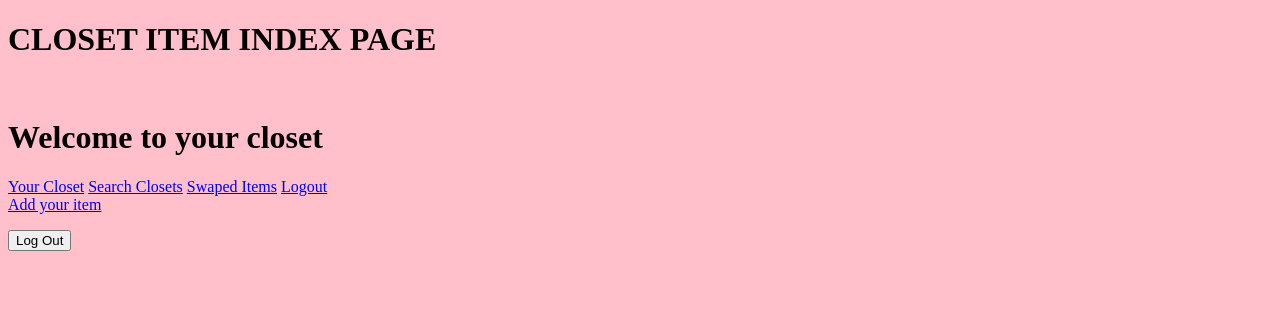
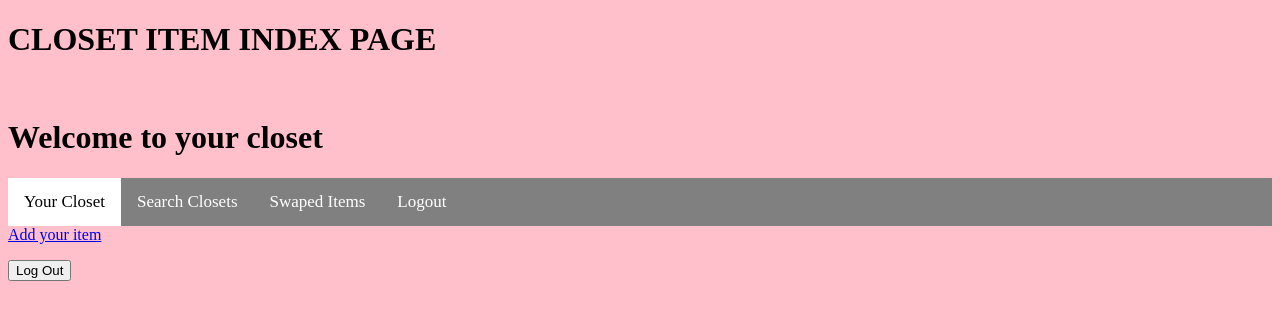
Before and after one commit to sharonmertens/project-2, a Node server app: page /closetswap in a window 1280 px wide. Shown: the top 320 px of the page. Run offline with Node 20, Linux system fonts and the light colour scheme; data that the repository does not hold is empty; some libraries are stand-ins or nearby versions.

Commit message:
styled nav bar on views/items/index.ejs

```diff
--- a/public/css/style.css
+++ b/public/css/style.css
@@ -6,3 +6,31 @@ img {
   height: 100px;
   width: 100px;
 }
+
+/* add a grey background color to the top navigation */
+.topnav {
+  background-color: grey;
+  overflow: hidden;
+}
+
+/* style the links inside the navigation bar */
+.topnav a {
+  float: left;
+  color: white;
+  text-align: center;
+  padding: 14px 16px;
+  text-decoration: none;
+  font-size: 17px;
+}
+
+/* change the color of the links on hover */
+.topnav a:hover {
+  background-color: #ddd;
+  color: black;
+}
+
+/* add a color to the active/current link */
+.topnav a.active {
+  background: white;
+  color: black;
+}
--- a/views/items/index.ejs
+++ b/views/items/index.ejs
@@ -7,7 +7,7 @@
     <h1>CLOSET ITEM INDEX PAGE</h1> <br>
     <h1>Welcome to your closet</h1>
     <div class="topnav">
-      <a href="#">Your Closet</a>
+      <a class="active" href="#">Your Closet</a>
       <a href="#">Search Closets</a>
       <a href="#">Swaped Items</a>
       <a href="#">Logout</a>
```
